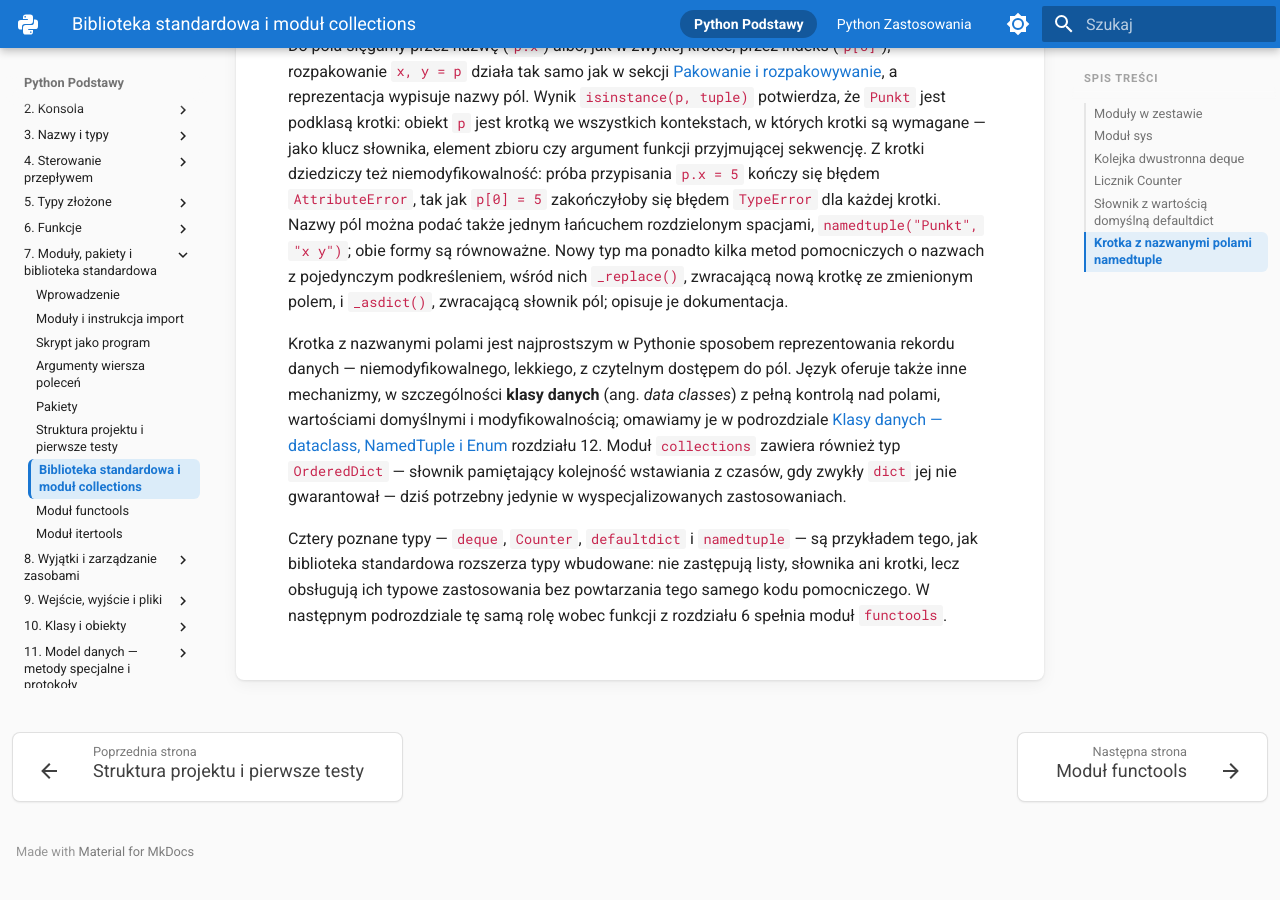
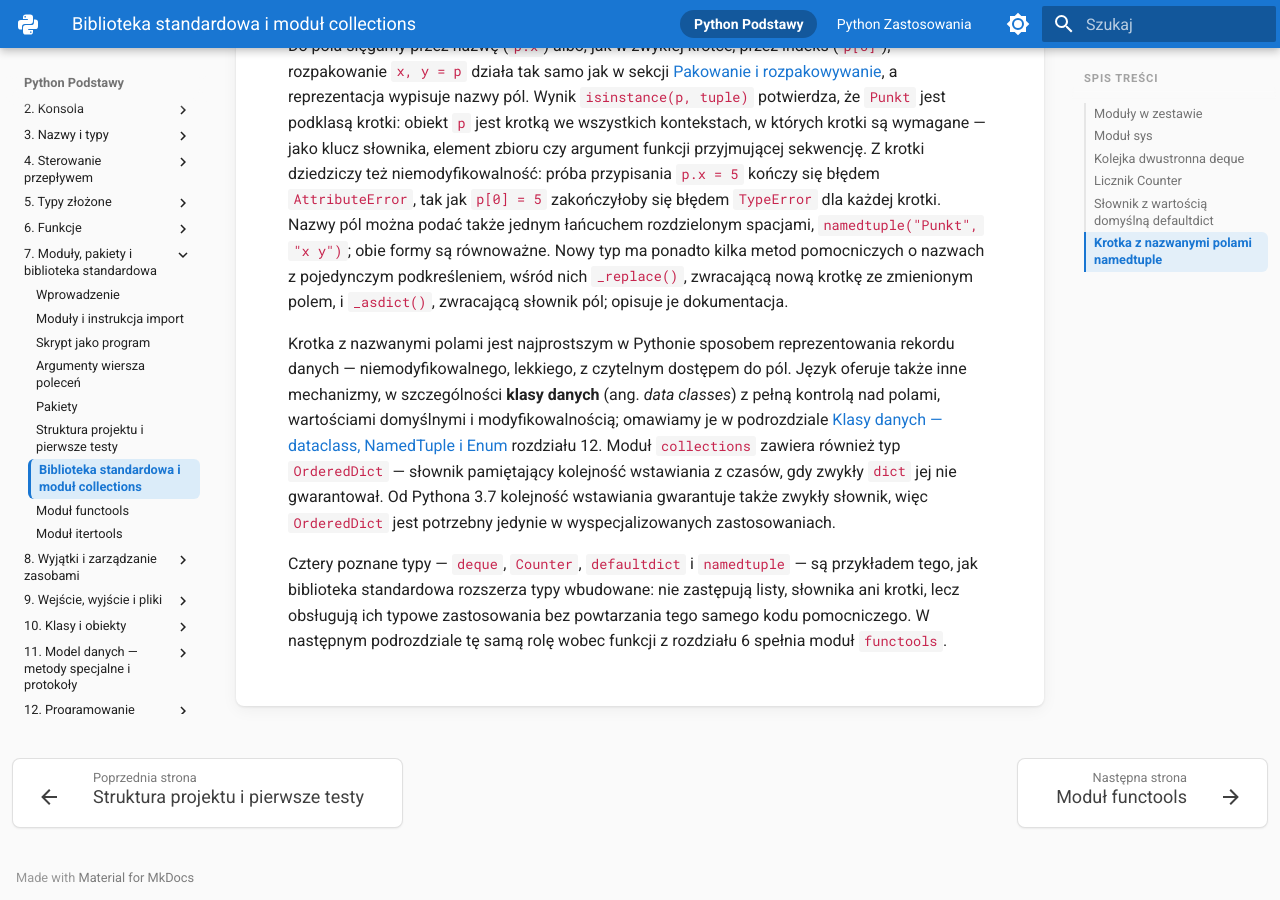
Before and after one commit to witoldprzygoda/python-notatki, an MkDocs documentation site: the page built from docs/07-moduly/biblioteka-standardowa.md, in a window 1280 px wide and 900 px high, scrolled down 9190 px. Built offline with MkDocs 1.6.1 and Material for MkDocs 9.7.7, drawn with Linux system fonts in a browser that asks for light colours; before the commit the page ends 10065 px from its top, so only the background shows below that.

Commit message:
Reword the OrderedDict and math.prod remarks noted in the W07 deck plan
- OrderedDict: ordinary dicts guarantee insertion order since Python 3.7,
  stated without "today"
- math.prod() is listed as a function of the math module, not a built-in

Co-Authored-By: Claude Opus 5.5 <noreply@anthropic.com>

```diff
--- a/docs/07-moduly/biblioteka-standardowa.md
+++ b/docs/07-moduly/biblioteka-standardowa.md
@@ -264,6 +264,6 @@ AttributeError: can't set attribute
 
 Do pola sięgamy przez nazwę (`p.x`) albo, jak w zwykłej krotce, przez indeks (`p[0]`); rozpakowanie `x, y = p` działa tak samo jak w sekcji [Pakowanie i rozpakowywanie](../05-typy-zlozone/krotka.md#pakowanie-i-rozpakowywanie), a reprezentacja wypisuje nazwy pól. Wynik `isinstance(p, tuple)` potwierdza, że `Punkt` jest podklasą krotki: obiekt `p` jest krotką we wszystkich kontekstach, w których krotki są wymagane — jako klucz słownika, element zbioru czy argument funkcji przyjmującej sekwencję. Z krotki dziedziczy też niemodyfikowalność: próba przypisania `p.x = 5` kończy się błędem `AttributeError`, tak jak `p[0] = 5` zakończyłoby się błędem `TypeError` dla każdej krotki. Nazwy pól można podać także jednym łańcuchem rozdzielonym spacjami, `namedtuple("Punkt", "x y")`; obie formy są równoważne. Nowy typ ma ponadto kilka metod pomocniczych o nazwach z pojedynczym podkreśleniem, wśród nich `_replace()`, zwracającą nową krotkę ze zmienionym polem, i `_asdict()`, zwracającą słownik pól; opisuje je dokumentacja.
 
-Krotka z nazwanymi polami jest najprostszym w Pythonie sposobem reprezentowania rekordu danych — niemodyfikowalnego, lekkiego, z czytelnym dostępem do pól. Język oferuje także inne mechanizmy, w szczególności **klasy danych** (ang. *data classes*) z pełną kontrolą nad polami, wartościami domyślnymi i modyfikowalnością; omawiamy je w podrozdziale [Klasy danych — dataclass, NamedTuple i Enum](../12-oop-zaawansowane/klasy-danych.md) rozdziału 12. Moduł `collections` zawiera również typ `OrderedDict` — słownik pamiętający kolejność wstawiania z czasów, gdy zwykły `dict` jej nie gwarantował — dziś potrzebny jedynie w wyspecjalizowanych zastosowaniach.
+Krotka z nazwanymi polami jest najprostszym w Pythonie sposobem reprezentowania rekordu danych — niemodyfikowalnego, lekkiego, z czytelnym dostępem do pól. Język oferuje także inne mechanizmy, w szczególności **klasy danych** (ang. *data classes*) z pełną kontrolą nad polami, wartościami domyślnymi i modyfikowalnością; omawiamy je w podrozdziale [Klasy danych — dataclass, NamedTuple i Enum](../12-oop-zaawansowane/klasy-danych.md) rozdziału 12. Moduł `collections` zawiera również typ `OrderedDict` — słownik pamiętający kolejność wstawiania z czasów, gdy zwykły `dict` jej nie gwarantował. Od Pythona 3.7 kolejność wstawiania gwarantuje także zwykły słownik, więc `OrderedDict` jest potrzebny jedynie w wyspecjalizowanych zastosowaniach.
 
 Cztery poznane typy — `deque`, `Counter`, `defaultdict` i `namedtuple` — są przykładem tego, jak biblioteka standardowa rozszerza typy wbudowane: nie zastępują listy, słownika ani krotki, lecz obsługują ich typowe zastosowania bez powtarzania tego samego kodu pomocniczego. W następnym podrozdziale tę samą rolę wobec funkcji z rozdziału 6 spełnia moduł `functools`.
```
Also changed, not shown: docs/07-moduly/functools.md (+1 -1 lines).
